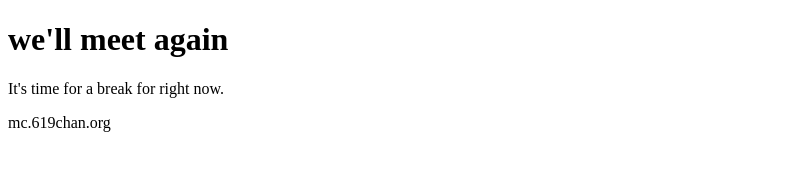
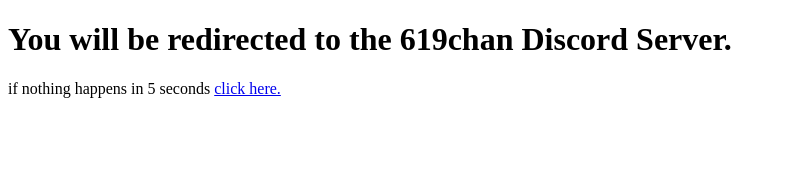
Before and after one commit to bigbullyist/wellmeetagain, a plain HTML site: page index.html in a window 1280 px wide. Shown: the whole page, without its empty margins (0-786 px from the left). Drawn offline with Linux system fonts and the light colour scheme.

Commit message:
Update index.html

```diff
--- a/index.html
+++ b/index.html
@@ -1,11 +1,12 @@
 <!doctype html>
 <html>
   <head>
-    <title>619chan</title>
+    <title>You will be redirected to the 619chan Discord Server.</title>
+    <meta http-equiv="refresh" content="5; URL=https://discord.com/invite/e2fKShUykX" />
   </head>
   <body>
-  <h1>we'll meet again</h1>
-  <p>It's time for a break for right now.</p>
-  <p>mc.619chan.org</p>
+  <h1>You will be redirected to the 619chan Discord Server.</h1>
+  <p>if nothing happens in 5 seconds <a href="https://discord.com/invite/e2fKShUykX">click here.</a></p>
+    <!-- epic bigbully comment goes here !-->
   </body>
   </html>
```
